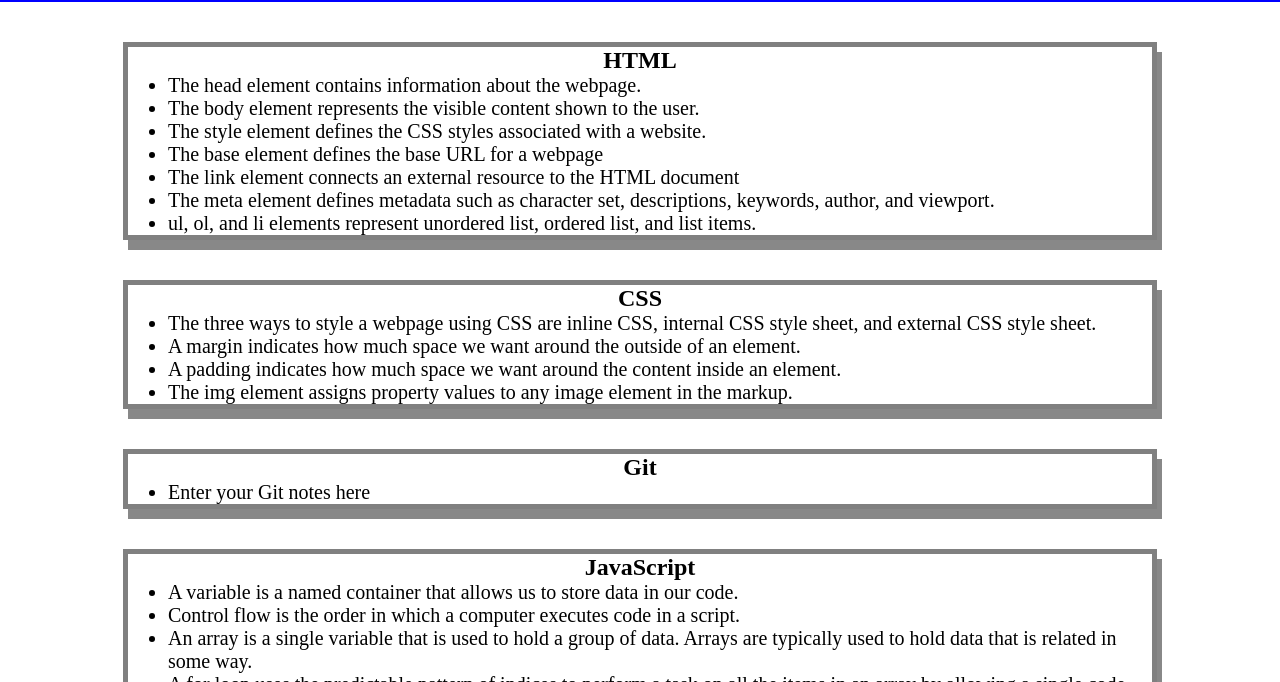
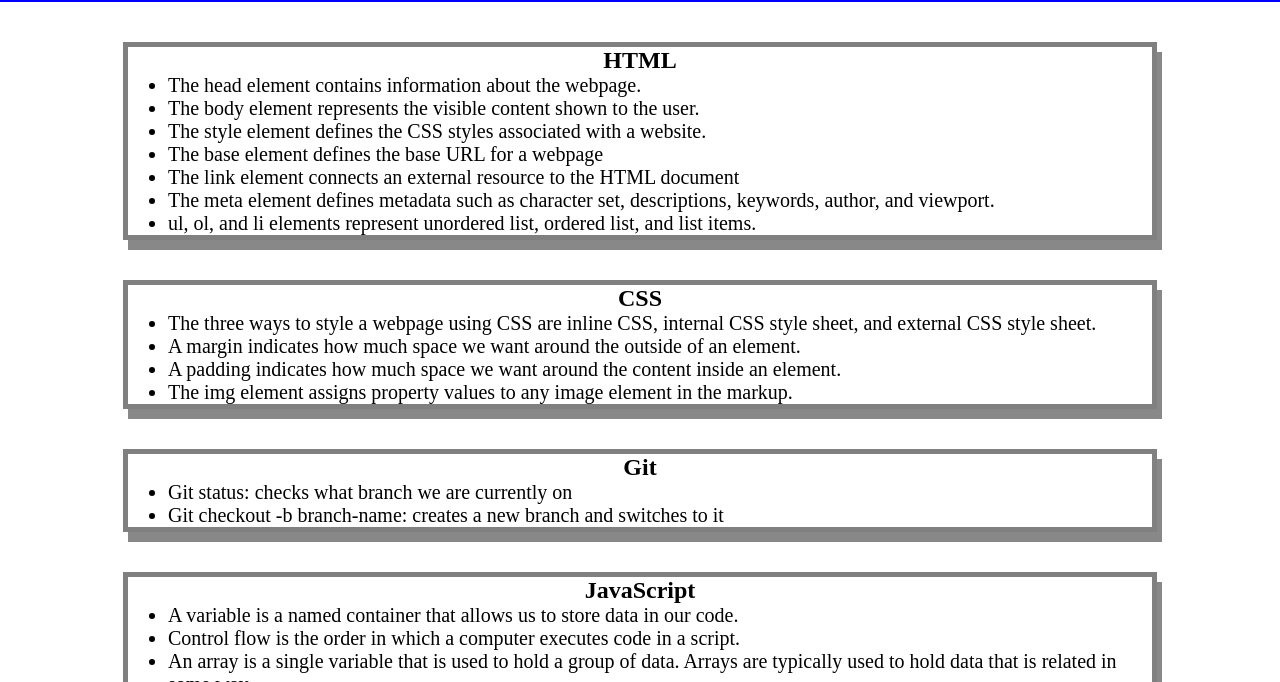
Before and after one commit to salenaoneill/prework-study-guide, a plain HTML site: page index.html in a window 1280 px wide. Shown: the part 118-800 px from the top of the page. Drawn offline with Linux system fonts and the light colour scheme.

Commit message:
updated project README file

```diff
--- a/index.html
+++ b/index.html
@@ -40,7 +40,8 @@
       <section class="card" id="git-section">
         <h2>Git</h2>
         <ul>
-          <li>Enter your Git notes here</li>
+          <li>Git status: checks what branch we are currently on</li>
+          <li>Git checkout -b branch-name: creates a new branch and switches to it</li>
         </ul>
       </section>
 
```
Also changed, not shown: 1 other file.
